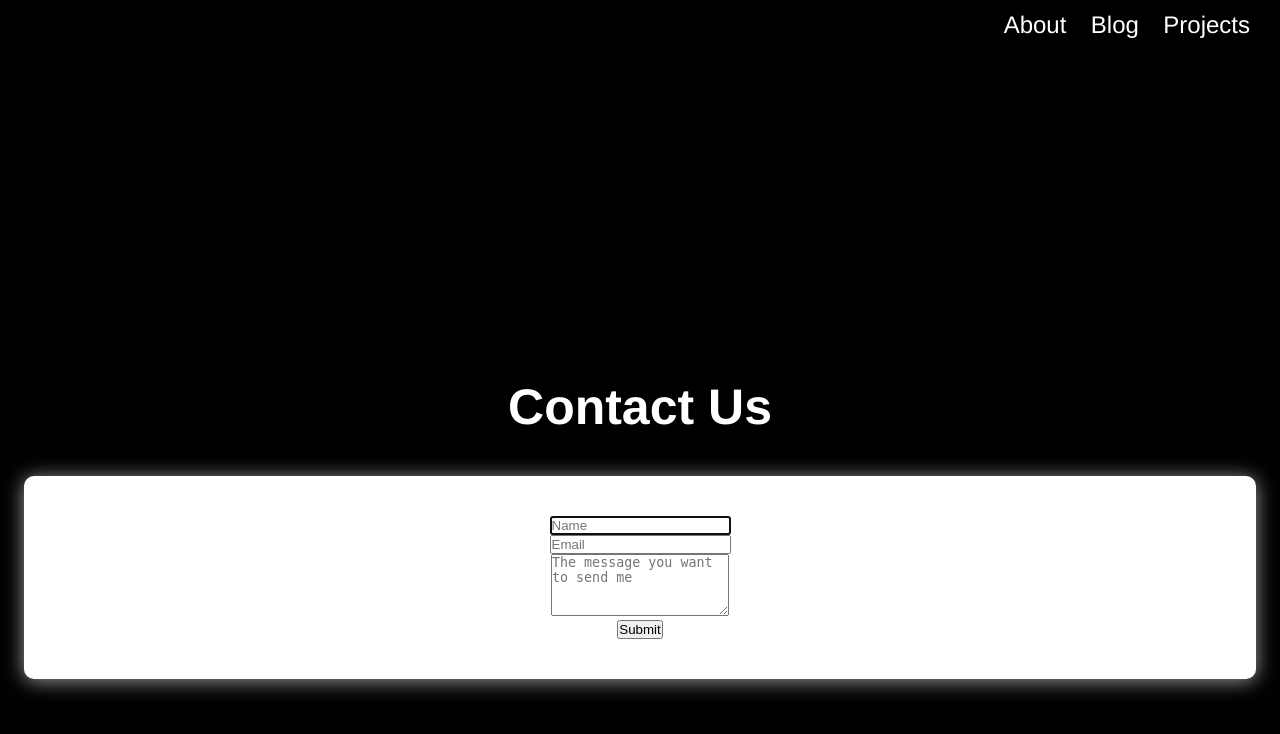
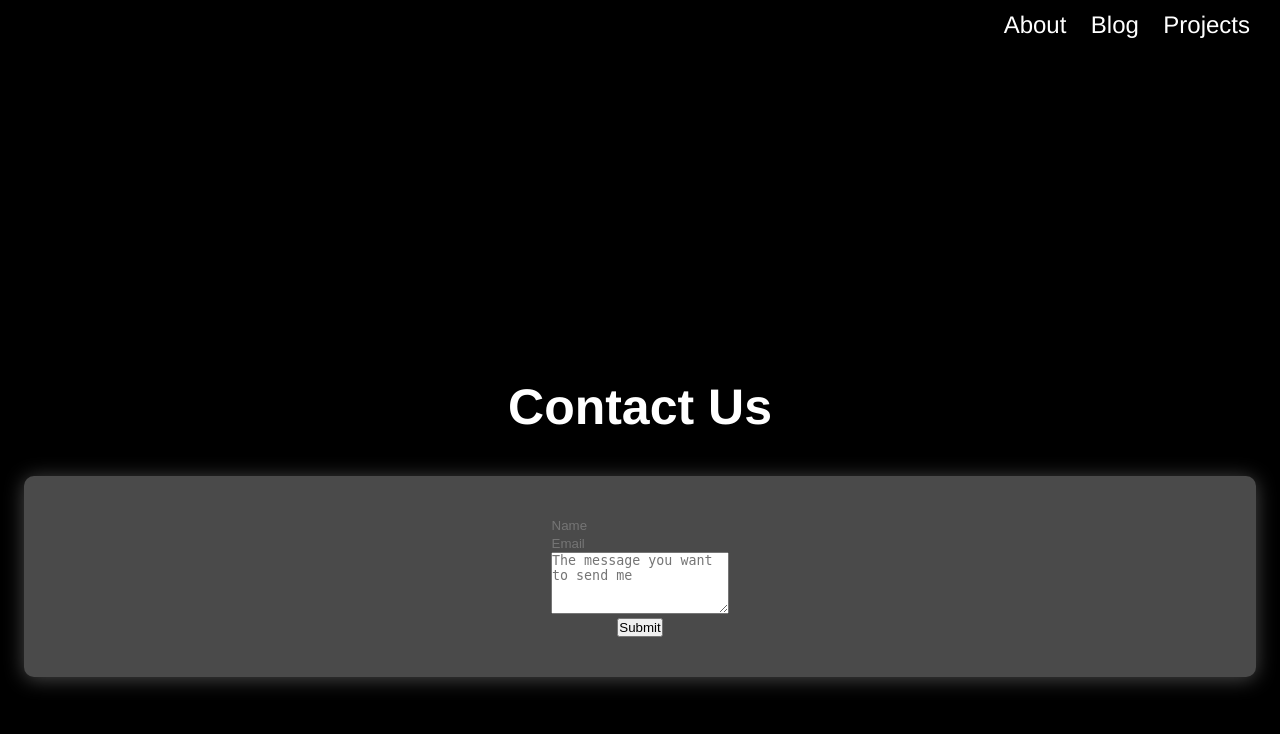
Before and after one commit to TKAMING/Tobias-Karuth-website_blog, a Django app: page /contact/ in a window 1280 px wide. Shown: the top 734 px of the page. Run offline with Django 4.2, Linux system fonts and the light colour scheme.

Commit message:
Add sass

```diff
--- a/My_website/urls.py
+++ b/My_website/urls.py
@@ -1,5 +1,6 @@
 from django.contrib import admin
 from django.urls import path, include
+from django.contrib.staticfiles.urls import staticfiles_urlpatterns
 from blog.views import blog
 from whoami.views import whoami
 from contact.views import contact
@@ -10,3 +11,5 @@ urlpatterns = [
     path("contact/", contact, name="contact"),
     path("admin/", admin.site.urls),
 ]
+
+urlpatterns += staticfiles_urlpatterns()
--- a/blog/templates/blog.html
+++ b/blog/templates/blog.html
@@ -17,7 +17,7 @@
 
     <article itemscope itemtype="https://schema.org/Article">
 
-            <section class="section">
+            <section class="text">
                 <div class="blog-heading">
                     <center>
                         <h1 data-aos="fade-in" style="color: #fff;">A Blog </h1>
--- a/contact/templates/contact.html
+++ b/contact/templates/contact.html
@@ -20,7 +20,7 @@
             <form action="{% url 'contact' %}" method="post">
                 {% csrf_token %}
 
-                <div data-aos="fade-in" class="contact-form text box">
+                <div data-aos="fade-in" class="contact-form box">
 
                     <div class="contact-input">
                         <input autocomplete="off" autofocus placeholder="Name" id="name" name="name" type="text">
@@ -28,7 +28,7 @@
                     <div class="contact-input">
                         <input autocomplete="off" autofocus placeholder="Email" id="email" name="email" type="email">
                     </div>
-                    <div class="contact-input">
+                    <div class="">
                         <textarea autocomplete="off" placeholder="The message you want to send me" aria-label="msg" id="msg" name="msg" type="text" rows="4"></textarea>
                     </div>
                     <button class="btn btn-success mb-3" onclick="message()" id="send" type="submit">Submit</button>
--- a/manage.py
+++ b/manage.py
@@ -1,5 +1,4 @@
 #!/usr/bin/env python
-"""Django's command-line utility for administrative tasks."""
 import os
 import sys
 
--- a/static/css/styles.css
+++ b/static/css/styles.css
@@ -19,6 +19,12 @@ section {
   justify-content: space-around;
   flex-flow: row;
   align-items: center;
+}
+
+input {
+  border-style: none;
+  background: transparent;
+  outline: none;
 }
 
 .wrapper {
@@ -50,10 +56,10 @@ section {
   right: -2px;
   bottom: -2px;
   max-width: 90%;
-    background: white;
+  background: rgb(74, 74, 74);
   z-index: -2;
   border-radius: 10px;
-    box-shadow: 0 2px 20px rgb(158, 158, 158);
+  box-shadow: 0 2px 20px rgb(74, 74, 74);
   padding: 40px;
   filter: blur(px);
 }
@@ -62,22 +68,12 @@ section {
   float: right;
   line-height: 50px;
 }
-
 .menu a {
   color: #fff;
   text-decoration: none;
   padding: 0 10px;
   font-size: 24px;
 }
-
-.menu:hover {
-    color: rgb(130, 130, 130);
-}
-
-.section {
-    color: #fff;
-}
-
 
 .blog-heading {
   font-size: 30px;
@@ -89,7 +85,7 @@ section {
 }
 
 .blog-date {
-    color: rgb(161, 161, 166);
+  color: rgb(158, 158, 158);
   font-size: 21px;
   padding-top: 20px;
 }
@@ -134,17 +130,17 @@ section {
 }
 
 .message {
-    animation: buttons .3s linear;
+  animation: buttons 0.3s linear;
 }
 
 .message .success {
-    animation: buttons .3s linear;
+  animation: buttons 0.3s linear;
   display: none;
 }
 
 .message .danger {
-    transition: .3s;
-    animation: buttons .3s linear;
+  transition: 0.3s;
+  animation: buttons 0.3s linear;
   display: none;
 }
 
@@ -159,10 +155,9 @@ section {
     transform: scale(1);
   }
 }
-
 .closebtn {
   margin-left: 15px;
-    color: white;
+  color: #fff;
   font-weight: bold;
   float: right;
   font-size: 22px;
@@ -173,5 +168,7 @@ section {
 
 /* When moving the mouse over the close button */
 .closebtn:hover {
-    color: black;
+  color: rgb(0, 0, 0);
 }
+
+/*# sourceMappingURL=styles.css.map */
--- /dev/null
+++ b/static/css/styles.sass
@@ -0,0 +1,181 @@
+// colors
+$background-color: rgb(0, 0, 0);
+$primary-text: #fff;
+$secondary-text: rgb(158, 158, 158);
+$third-text: rgb(74, 74, 74);
+$navbar-color: rgba(0, 0, 0, 0.404);
+
+
+* {
+    margin: 0;
+    padding: 0;
+}
+
+html {
+    scroll-behavior: smooth;
+}
+
+body {
+    background-color: $background-color;
+    font-family: Helvetica;
+}
+
+section {
+    max-width: 100%;
+    height: 20vh;
+    padding-top: 10cm;
+    justify-content: space-around;
+    flex-flow: row;
+    align-items: center;
+}
+
+input {
+    border-style: none;
+    background: transparent;
+    outline: none;
+}
+
+.wrapper {
+    width: 100%;
+    position: fixed;
+    top: 0;
+    left: 0;
+    z-index: 100;
+    background-color: $navbar-color;
+    backdrop-filter: blur(8px) brightness(75%) saturate(70%);
+}
+
+.navbar {
+    position: center;
+    color: $primary-text;
+    padding: 0 20px;
+    height: 50px;
+    background-color: $navbar-color;
+    backdrop-filter: blur(8px) brightness(75%) saturate(70%);
+}
+
+.text {
+    color: $primary-text;
+}
+
+.box {
+    top: -2px;
+    left: -2px;
+    right: -2px;
+    bottom: -2px;
+    max-width: 90%;
+    background: $third-text;
+    z-index: -2;
+    border-radius: 10px;
+    box-shadow: 0 2px 20px $third-text;
+    padding: 40px;
+    filter: blur(px);
+}
+
+.menu {
+    float: right;
+    line-height: 50px;
+    a {
+        color: $primary-text;
+        text-decoration: none;
+        padding: 0 10px;
+        font-size: 24px;
+}
+}
+
+.blog-heading {
+    font-size: 30px;
+    max-width: 90%;
+}
+
+.blog {
+    margin: 30px;
+}
+
+.blog-date {
+    color: $secondary-text;
+    font-size: 21px;
+    padding-top: 20px;
+}
+
+.blog-body {
+    font-size: 24px;
+    padding-top: 5px;
+}
+
+.heading {
+    padding-bottom: 40px;
+    font-size: 50px;
+    max-width: 90%;
+}
+
+.alert-success {
+    margin-top: 20px;
+    padding: 20px;
+    top: -2px;
+    left: -2px;
+    right: -2px;
+    bottom: -2px;
+    max-width: 90%;
+    border-radius: 10px;
+    background-color: #bbe6bb;
+    color: $background-color;
+    margin-bottom: 15px;
+}
+
+.alert-danger {
+    margin-top: 20px;
+    padding: 20px;
+    top: -2px;
+    left: -2px;
+    right: -2px;
+    bottom: -2px;
+    max-width: 90%;
+    border-radius: 10px;
+    background-color: #bb7d78;
+    color: $background-color;
+    margin-bottom: 15px;
+}
+
+.message {
+    animation: buttons .3s linear;
+}
+
+.message .success {
+    animation: buttons .3s linear;
+    display: none;
+}
+
+.message .danger {
+    transition: .3s;
+    animation: buttons .3s linear;
+    display: none;
+}
+
+@keyframes buttons {
+    0% {
+        transform: scale(0.1);
+    }
+    50% {
+        transform: scale(0.5);
+    }
+    100% {
+        transform: scale(1);
+    }
+}
+
+.closebtn {
+    margin-left: 15px;
+    color: $primary-text;
+    font-weight: bold;
+    float: right;
+    font-size: 22px;
+    line-height: 20px;
+    cursor: pointer;
+    transition: 0.3s;
+  }
+
+  /* When moving the mouse over the close button */
+  .closebtn:hover {
+    color: $background-color;
+  }
```
Also changed, not shown: My_website/asgi.py (+0 -9 lines), My_website/settings.py (+0 -12 lines), My_website/wsgi.py (+0 -9 lines), static/js/index.js (added), static/media/c_logo.png (added), static/media/css_logo.png (added), static/media/django_logo.png (added), static/media/github_logo.png (added), static/media/html_logo.png (added), static/media/javascript_logo.png (added), static/media/linkedin_logo.png (added), static/media/python_logo.png (added), 1 other file. Lines whose indentation alone changed are shown as unchanged.
